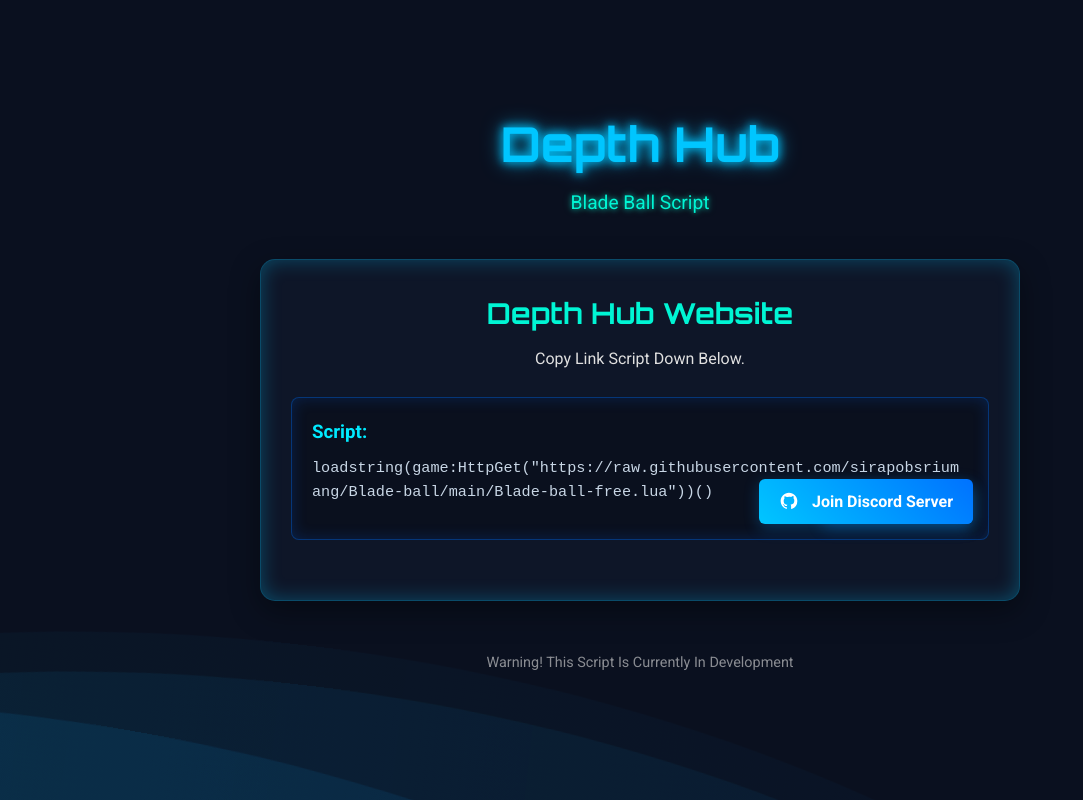
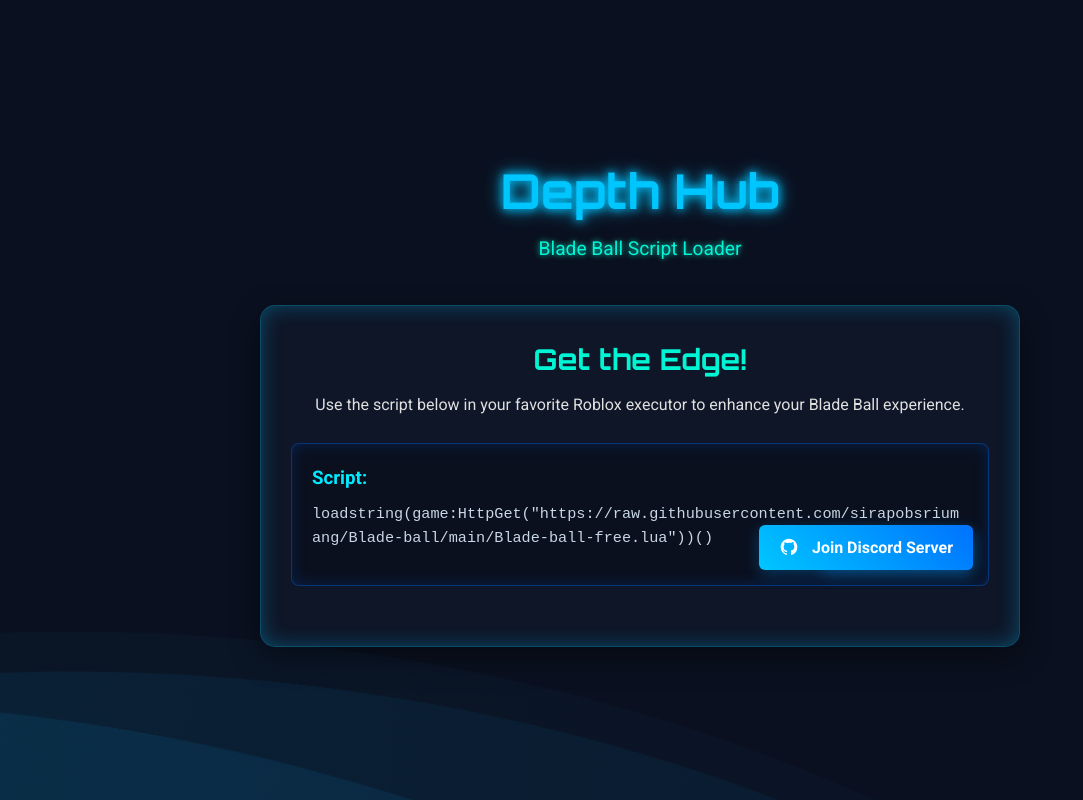
Before and after one commit to sirapobsriumang/Depth-hub, a plain HTML site: page index.html in a window 1280 px wide. Shown: the whole page, without its empty margins (0-1083 px from the left). Drawn offline with Linux system fonts and the light colour scheme.

Commit message:
Update index.html

```diff
--- a/index.html
+++ b/index.html
@@ -18,25 +18,29 @@
     <div class="container">
         <header class="header">
             <h1 class="title-glow">Depth Hub</h1>
-            <p class="subtitle-glow">Blade Ball Script</p>
+            <p class="subtitle-glow">Blade Ball Script Loader</p>
         </header>
 
         <main class="content-box">
 
             <div class="script-info">
-                <h2>Depth Hub Website</h2>
-                <p>Copy Link Script Down Below.</p>
+                <h2>Get the Edge!</h2>
+                <p>Use the script below in your favorite Roblox executor to enhance your Blade Ball experience.</p>
             </div>
 
             <div class="script-container">
                 <h3 style="color:#00eaff; margin-bottom: 0.5rem;">Script:</h3>
+
+                <div class="script-box">
                     <pre><code id="script-content">loadstring(game:HttpGet("https://raw.githubusercontent.com/sirapobsriumang/Blade-ball/main/Blade-ball-free.lua"))()</code></pre>
-                <button id="copy-button" class="copy-button" aria-label="Copy script to clipboard">
+
+                    <button id="copy-button" class="copy-button corner-button" aria-label="Copy script to clipboard">
                         <svg xmlns="http://www.w3.org/2000/svg" viewBox="0 0 24 24" fill="currentColor" width="20" height="20">
                             <path d="M16 1H4c-1.1 0-2 .9-2 2v14h2V3h12V1zm3 4H8c-1.1 0-2 .9-2 2v14c0 1.1.9 2 2 2h11c1.1 0 2-.9 2-2V7c0-1.1-.9-2-2-2zm0 16H8V7h11v14z"/>
                         </svg>
                         <span>Copy Script</span>
                     </button>
+                </div>
 
                 <a href="https://discord.gg/nYkXJU6FnX" target="_blank" class="copy-button" style="display: inline-flex; align-items: center; justify-content: center; text-decoration: none; margin-top: 10px;">
                     <svg xmlns="http://www.w3.org/2000/svg" viewBox="0 0 24 24" fill="currentColor" width="20" height="20">
@@ -47,10 +51,6 @@
             </div>
 
         </main>
-
-        <footer class="footer">
-            <p>Warning! This Script Is Currently In Development</p>
-        </footer>
     </div>
 
     <script src="script.js"></script>
```
Lines whose indentation alone changed are shown as unchanged.
